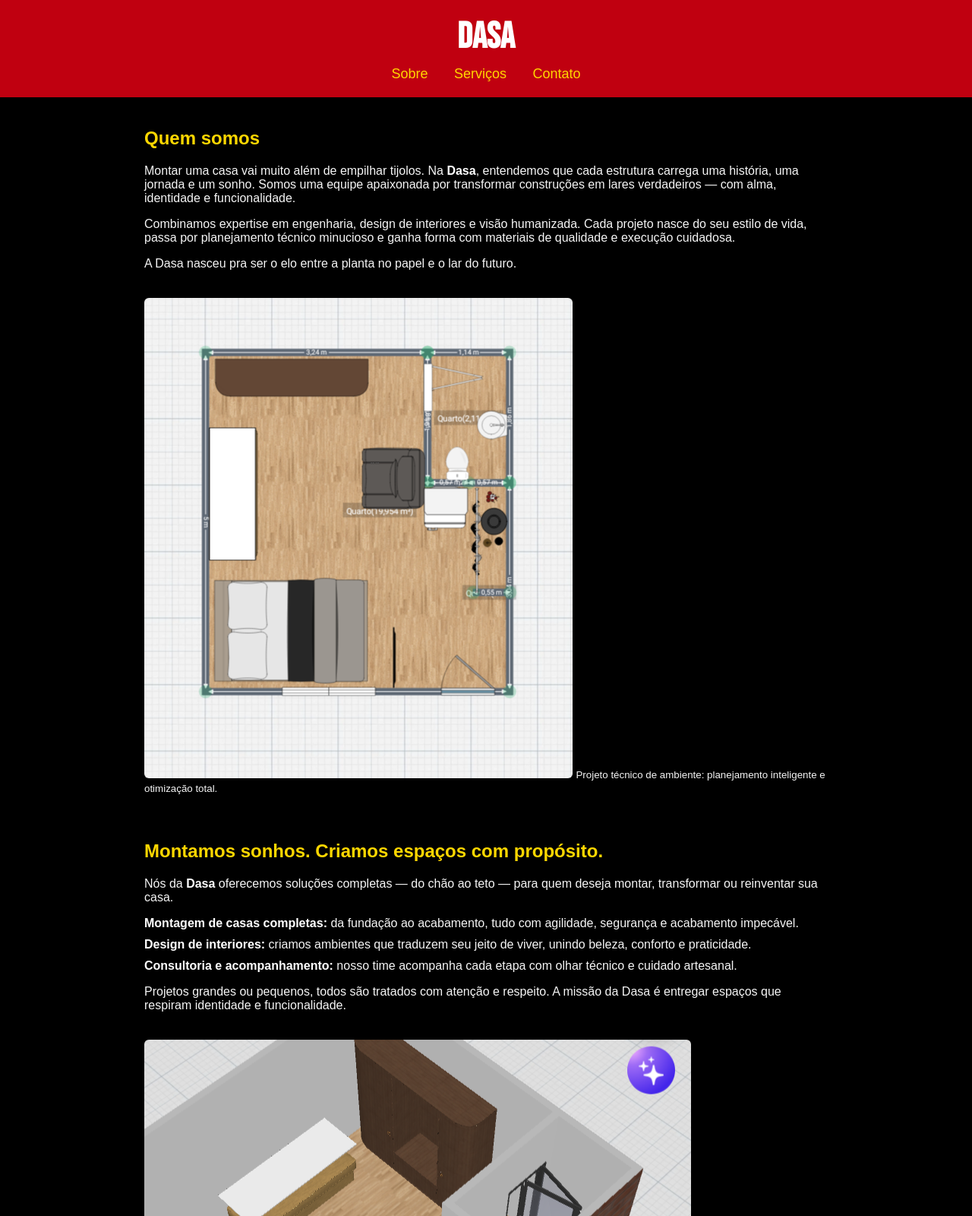
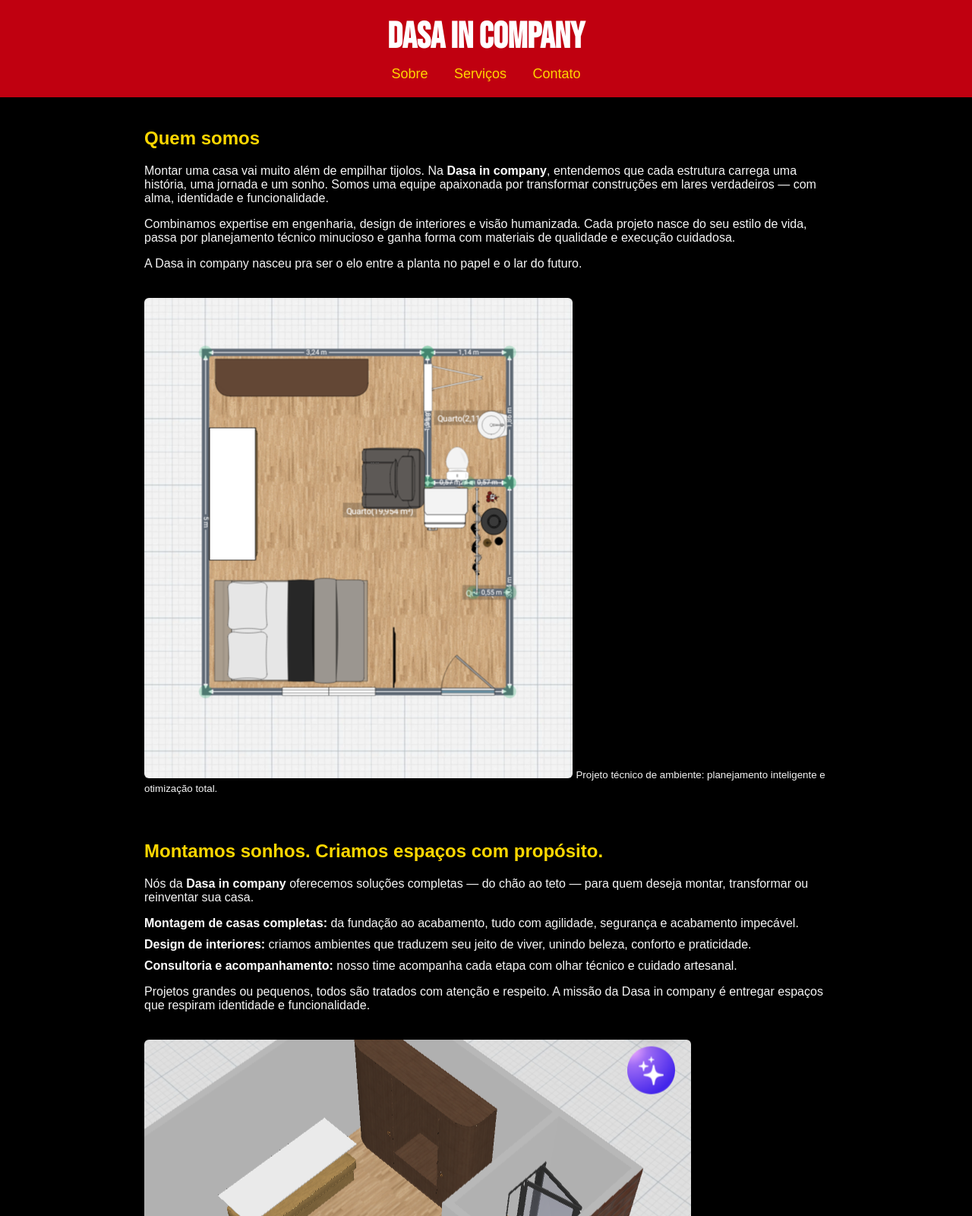
Before and after one commit to Dasa45/Dasa-site, a plain HTML site: page index.html in a window 1280 px wide. Shown: the top 1600 px of the page at 76% size. Drawn offline with Linux system fonts and the light colour scheme.

Commit message:
Update index.html

```diff
--- a/index.html
+++ b/index.html
@@ -3,7 +3,7 @@
 <head>
   <meta charset="UTF-8" />
   <meta name="viewport" content="width=device-width, initial-scale=1.0" />
-  <title>Dasa – Montagem e Interiores</title>
+  <title>Dasa in company</title>
   <link href="https://fonts.googleapis.com/css2?family=Bebas+Neue&display=swap" rel="stylesheet" />
   <style>
     html {
@@ -90,7 +90,7 @@
 </head>
 <body>
   <header>
-    <h1 class="logo">Dasa</h1>
+    <h1 class="logo">Dasa in company</h1>
     <nav>
       <a href="#sobre">Sobre</a>
       <a href="#servicos">Serviços</a>
@@ -101,22 +101,22 @@
   <main>
     <section id="sobre">
       <h2>Quem somos</h2>
-      <p>Montar uma casa vai muito além de empilhar tijolos. Na <strong>Dasa</strong>, entendemos que cada estrutura carrega uma história, uma jornada e um sonho. Somos uma equipe apaixonada por transformar construções em lares verdadeiros — com alma, identidade e funcionalidade.</p>
+      <p>Montar uma casa vai muito além de empilhar tijolos. Na <strong>Dasa in company</strong>, entendemos que cada estrutura carrega uma história, uma jornada e um sonho. Somos uma equipe apaixonada por transformar construções em lares verdadeiros — com alma, identidade e funcionalidade.</p>
       <p>Combinamos expertise em engenharia, design de interiores e visão humanizada. Cada projeto nasce do seu estilo de vida, passa por planejamento técnico minucioso e ganha forma com materiais de qualidade e execução cuidadosa.</p>
-      <p>A Dasa nasceu pra ser o elo entre a planta no papel e o lar do futuro.</p>
+      <p>A Dasa in company nasceu pra ser o elo entre a planta no papel e o lar do futuro.</p>
       <img src="planta-baixa.png" alt="Planta baixa de ambiente compacto" />
       <small>Projeto técnico de ambiente: planejamento inteligente e otimização total.</small>
     </section>
 
     <section id="servicos">
       <h2>Montamos sonhos. Criamos espaços com propósito.</h2>
-      <p>Nós da <strong>Dasa</strong> oferecemos soluções completas — do chão ao teto — para quem deseja montar, transformar ou reinventar sua casa.</p>
+      <p>Nós da <strong>Dasa in company</strong> oferecemos soluções completas — do chão ao teto — para quem deseja montar, transformar ou reinventar sua casa.</p>
       <ul>
         <li><strong>Montagem de casas completas:</strong> da fundação ao acabamento, tudo com agilidade, segurança e acabamento impecável.</li>
         <li><strong>Design de interiores:</strong> criamos ambientes que traduzem seu jeito de viver, unindo beleza, conforto e praticidade.</li>
         <li><strong>Consultoria e acompanhamento:</strong> nosso time acompanha cada etapa com olhar técnico e cuidado artesanal.</li>
       </ul>
-      <p>Projetos grandes ou pequenos, todos são tratados com atenção e respeito. A missão da Dasa é entregar espaços que respiram identidade e funcionalidade.</p>
+      <p>Projetos grandes ou pequenos, todos são tratados com atenção e respeito. A missão da Dasa in company é entregar espaços que respiram identidade e funcionalidade.</p>
       <img src="ambiente-dasa.jpeg" alt="Ambiente montado com cama e móveis planejados" />
       <small>Ambiente otimizado com estética moderna — um lar prático e acolhedor.</small>
     </section>
@@ -129,12 +129,12 @@
         <li><strong>E-mail:</strong> atendimento@dasa-montagens.com</li>
         <li><strong>Horário:</strong> Segunda a sábado, das 8h às 18h</li>
       </ul>
-      <p>Fale com a Dasa e descubra como um bom projeto transforma não só espaços — transforma vidas.</p>
+      <p>Fale com a Dasa in company e descubra como um bom projeto transforma não só espaços — transforma vidas.</p>
     </section>
   </main>
 
   <footer>
-    <p>© 2025 Dasa. Todos os direitos reservados.</p>
+    <p>© 2025 Dasa in company. Todos os direitos reservados.</p>
   </footer>
 </body>
 </html>
```
